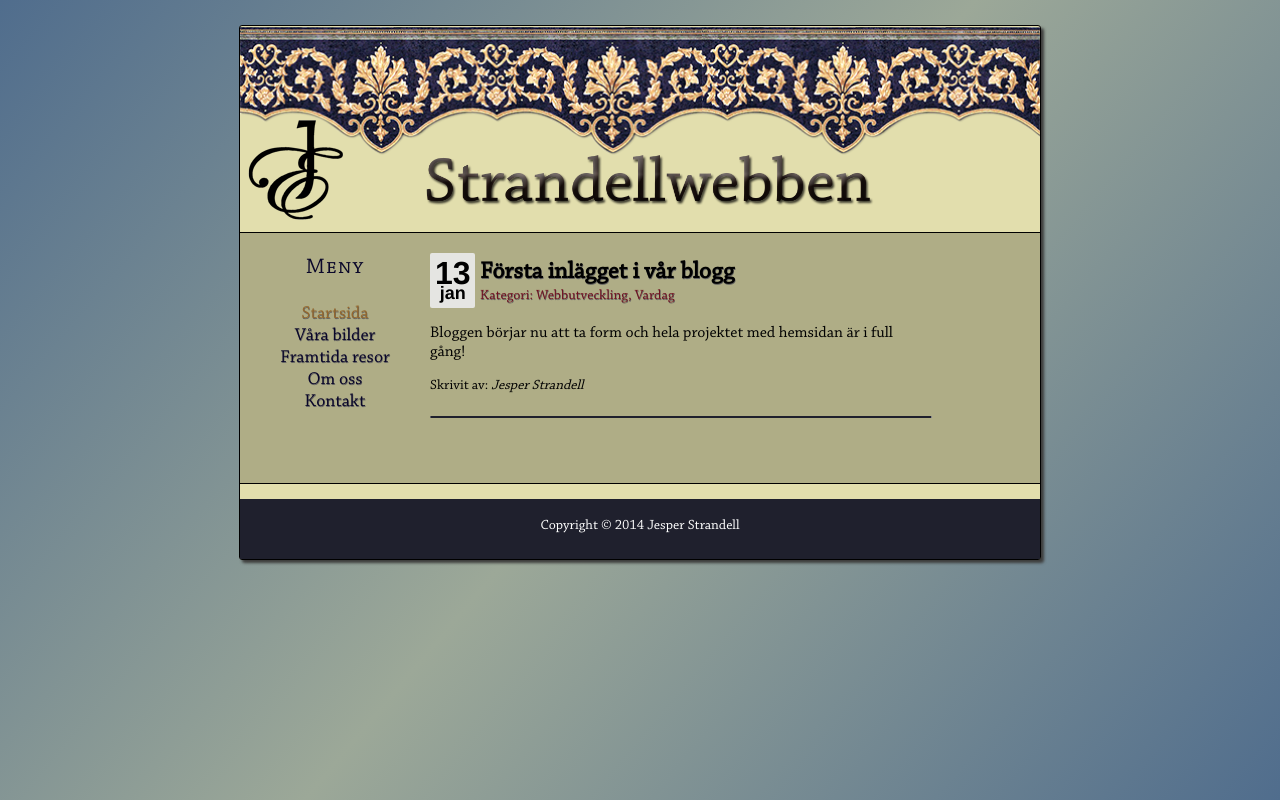
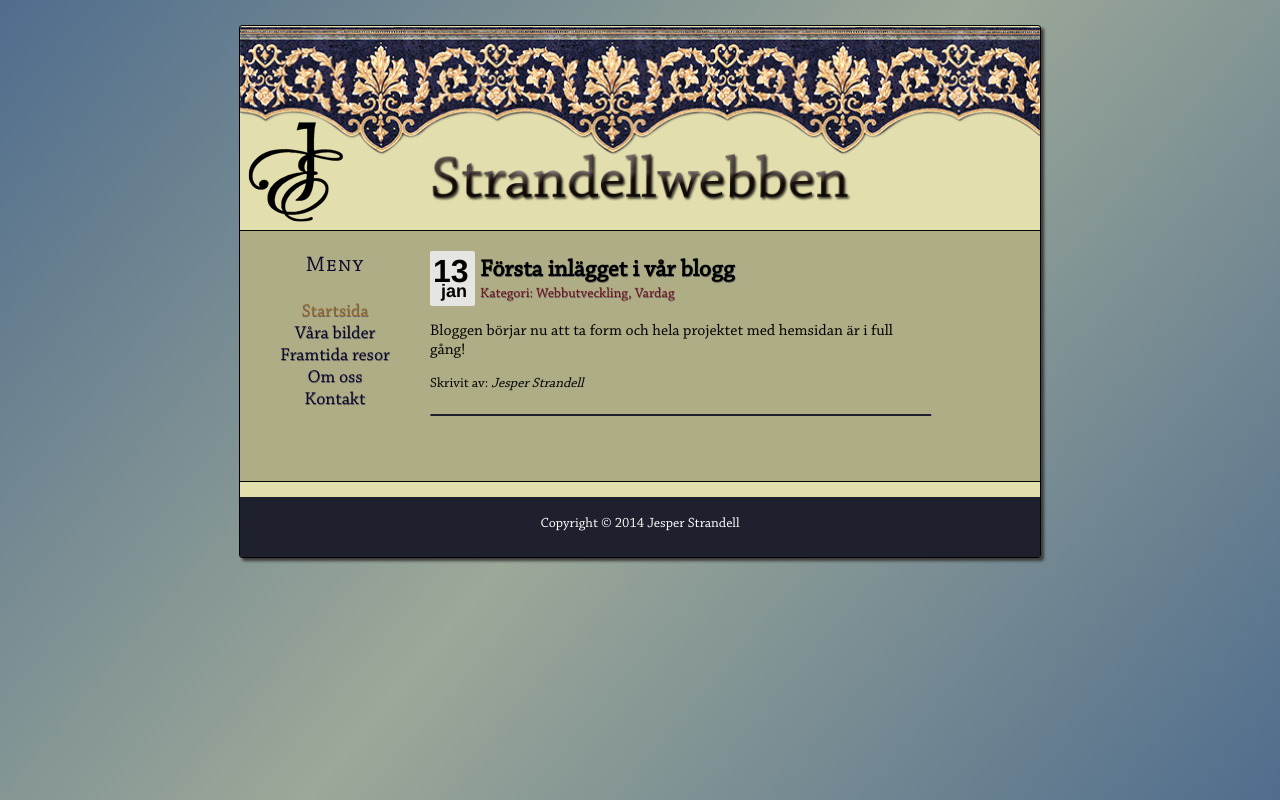
Before and after one commit to ja222vv/strandellwebben, a plain HTML site: page index.html in a window 1280 px wide. Drawn offline with Linux system fonts and the light colour scheme.

Commit message:
uppdaterat layout

```diff
--- a/css/style.css
+++ b/css/style.css
@@ -13,10 +13,16 @@ html {
 }
 a {
     text-decoration:none;
+    color: #35368C;
+}
+a:visited {
+    color: #1F202D;
 }
 body {
+    background-color:#56728E;
     background: linear-gradient(130deg,#506d8d 0%, #9ca898 50%,#506d8d 100%) no-repeat center center fixed;
     background-size: cover;
+    min-height:100%;
 }
 /* Bildspelet börjar*/
 .img_slider {
@@ -140,8 +146,7 @@ body {
     font-weight:bold;
     line-height:20px;
     margin-top:10px;
-    margin-left:5px;
-    float:left;
+    margin-left:3px;
 }
 .blog_date p span {
     font-size:18px;
@@ -255,9 +260,11 @@ a:hover {
 }
 #text_header {
     margin-top: 110px;
-    margin-right: 158px;
-    width: 470px;
-    float:right;
+    margin-left: 70px;
+    max-width: 470px;
+    max-height: 90px;
+    width:auto;
+    height:auto;
 }
 /* Bilder för header - slutar */
 /* Layout börjar */
@@ -275,6 +282,7 @@ a:hover {
     background-image: url("pics/Border.png");
     background-size:contain;
     background-repeat:no-repeat;
+    background-position:top;
 }
 #content {
     width: 800px;
@@ -285,7 +293,7 @@ a:hover {
     border-bottom:1px solid #000000;
 }
 #menu {
-    font-family: "Chaparral Pro";
+    font-family: "Chaparral Pro","Palatino Linotype";
     font-size: 18px;
     color: #0A072A;
     width: 190px;
@@ -294,7 +302,7 @@ a:hover {
     text-align:center;
 }
 #subcontent {
-    font-family: "Chaparral Pro";
+    font-family: "Chaparral Pro","Palatino Linotype";
     width: 600px;
     background: #AFAD86;
     min-height:250px;
@@ -304,7 +312,7 @@ a:hover {
     margin-top: 5px;
     padding: 5px;
     height: 50px;
-    font-family: "Chaparral Pro";
+    font-family: "Chaparral Pro","Palatino Linotype";
     font-size: 14px;
     text-align: center;
     clear: both;
--- a/scripts/image-script.js
+++ b/scripts/image-script.js
@@ -58,3 +58,5 @@ var ImgArray = ["../Images/Car_XC60.jpg","../Images/Couple.jpg", "../Images/somm
         console.log("Counter: " +Counter);
         document.getElementById('slider').src = ImgArray[Counter];
     }
+
+window.onload = ChangeImage();
```
